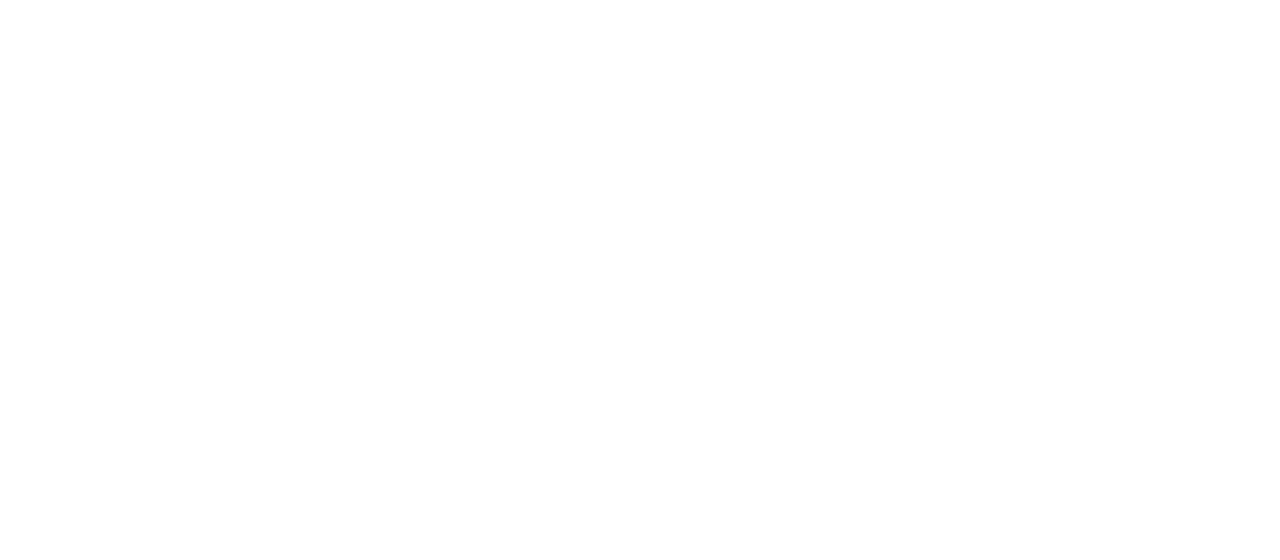
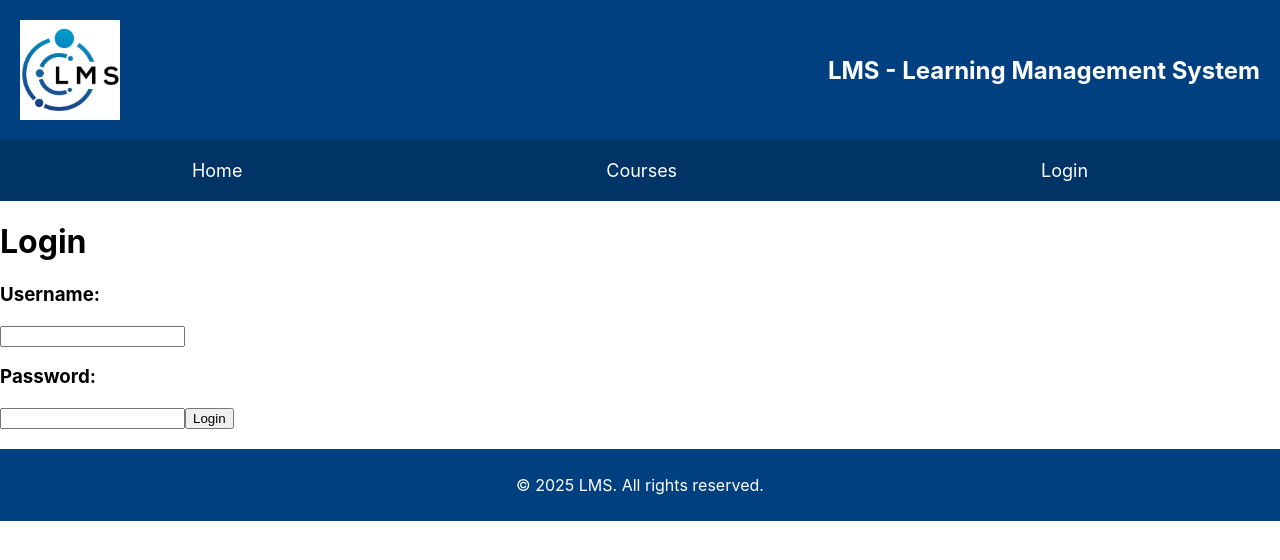
Before and after one commit to Jibran-Som/my-lms-app, a React (Create React App) app: page /LoginForm in a window 1280 px wide. Before the commit this address had no page. Shown: the top 560 px of the page. Built offline with nearby package versions, Linux system fonts and the light colour scheme.

Commit message:
Change all classes to className. Also started Login

```diff
--- a/src/App.js
+++ b/src/App.js
@@ -2,7 +2,8 @@
 import './App.css';
 import { BrowserRouter, Route, Routes } from 'react-router-dom';
 import Homepage from './Homepage';
-import CoursesPage from './CoursesPage'
+import CoursesPage from './CoursesPage';
+import Login from './LoginForm';
 
 function App() {
   return (
@@ -10,6 +11,7 @@
     <Routes>
       <Route path="/" element={<Homepage />} />
       <Route path="/CoursesPage" element={<CoursesPage />}/>
+      <Route path="/LoginForm" element={<Login />}/>
     </Routes>
   </BrowserRouter>
   );
--- /dev/null
+++ b/src/LoginForm.js
@@ -0,0 +1,15 @@
+import React from 'react';
+import Header from './components/Header';
+import LoginForm from './components/Login';
+import Footer from './components/Footer';
+
+function Login(){
+    return(
+        <div>
+            <Header />
+            <LoginForm />
+            <Footer />
+        </div>
+    );
+};
+export default Login;
--- a/src/components/Footer.js
+++ b/src/components/Footer.js
@@ -2,7 +2,7 @@
 
 function Footer() {
     return(
-        <div class='footer'>
+        <div className='footer'>
             <p>&copy; 2025 LMS. All rights reserved.</p>
         </div>
     );
--- a/src/components/Header.js
+++ b/src/components/Header.js
@@ -5,14 +5,14 @@
 function Header(){
     return(
     <div>
-        <div class='header'>
+        <div className='header'>
             <img src={logo} alt="LMS Logo" style={{width: '100px', height: '100px'}} />
             <h1>LMS - Learning Management System</h1>
         </div>
-        <div class='nav'>
+        <div className='nav'>
             <Link to="/">Home</Link>
             <Link to="/CoursesPage">Courses</Link>
-            <Link to="#about">Login</Link>
+            <Link to="/LoginForm">Login</Link>
         </div>
     </div>
 
--- /dev/null
+++ b/src/components/Login.js
@@ -0,0 +1,71 @@
+import React, { useState } from 'react';
+import { useNavigate } from 'react-router-dom';
+
+function LoginForm() {
+    const [username, setUsername] = useState('');
+    const [password, setPassword] = useState('');
+    const [message, setMessage] = useState('');
+    const [authenticated, setAuthenticated] = useState(false);
+    const navigate = useNavigate();
+
+    async function handleAuthentication() {
+        const data = await retrieveData();
+        var usernameInput = username;
+        var passwordInput = password;
+
+        var found = false;
+
+        for(let i = 0; i<data.length;i++){
+            if(data[i].username == usernameInput && data[i].email == passwordInput){
+                found = true;
+                alert('fo')
+                setTimeout(() => {
+                    navigate('/CoursePage');
+                }, 2000);
+                break;
+            }
+        }
+        if (!found) {
+            alert("nf")
+        }
+
+
+
+    }
+
+    async function retrieveData() {
+        try{
+            const response = await fetch('https://jsonplaceholder.typicode.com/users');
+            const data = await response.json();
+            return data;
+        }
+
+        catch(error){
+            console.error("Error fetching data:", error);
+        }
+    }
+
+
+
+
+
+    return (
+        <div>
+            <form id='login' onSubmit={handleAuthentication}>
+                <h1>Login</h1>
+                <h3>
+                    Username:
+                </h3>
+                <input type="text" id='username' onChange={(e) => setUsername(e.target.value)} required/>
+                <h3>
+                    Password:
+                </h3>
+                <input type="password" id='password' onChange={(e) => setPassword(e.target.value)} required/>
+                <button id = 'login_button' type="submit">Login</button>
+                <br />
+            </form>
+        </div>
+        );
+    };
+
+export default LoginForm;
```
